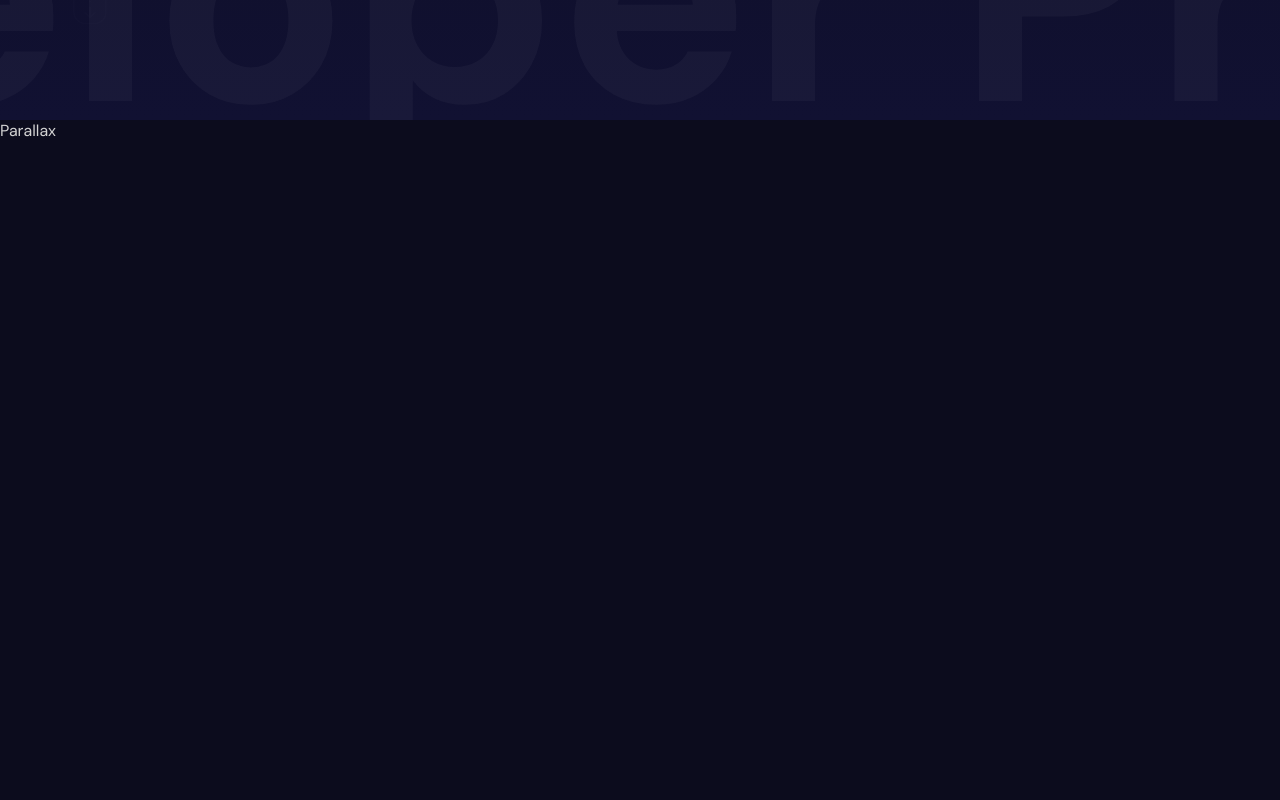
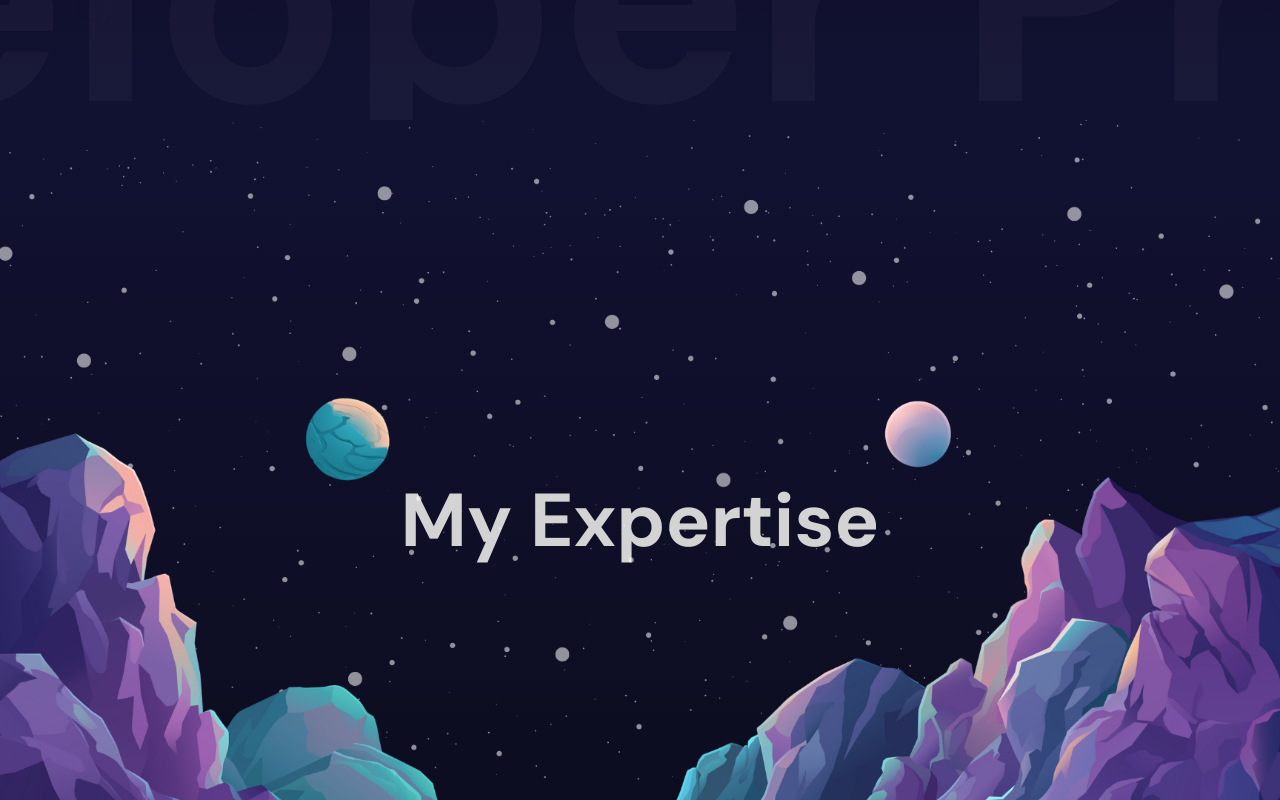
Before and after one commit to aryandas2911/Personal-Portfolio, a React (Vite) app: page / in a window 1280 px wide. Shown: the part 680-1480 px from the top of the page. Built offline with nearby package versions, Linux system fonts and the light colour scheme.

Commit message:
Parallax section completed

```diff
--- a/src/App.jsx
+++ b/src/App.jsx
@@ -1,6 +1,7 @@
 import "./App.scss";
 import Hero from "./Components/Hero/Hero";
 import Navbar from "./Components/Navbar/Navbar";
+import Parallax from "./Components/Parallax/Parallax";
 
 function App() {
   return (
@@ -9,12 +10,16 @@
         <Navbar />
         <Hero />
       </section>
-      <section>Parallax</section>
-      <section id="Skills">Skills</section>
-      <section>Parallax</section>
-      <section id="Portfolio1">Portfolio1</section>
-      <section id="Portfolio2">Portfolio2</section>
-      <section id="Portfolio3">Portfolio3</section>
+      <section id="Skills">
+        <Parallax type="skills" />
+      </section>
+      <section>Skills</section>
+      <section id="Portfolio">
+        <Parallax type="portfolio" />
+      </section>
+      <section>Portfolio1</section>
+      <section>Portfolio2</section>
+      <section>Portfolio3</section>
       <section id="Contact">Contact</section>
     </div>
   );
--- /dev/null
+++ b/src/Components/Parallax/Parallax.jsx
@@ -0,0 +1,53 @@
+import { useRef } from "react";
+import "./Parallax.scss";
+import { motion, useScroll, useTransform } from "framer-motion";
+
+function Parallax({ type }) {
+  const ref = useRef();
+
+  const { scrollYProgress } = useScroll({
+    target: ref,
+    offset: ["start start", "end start"],
+  });
+
+  const yText = useTransform(scrollYProgress, [0, 1], ["0%", "500%"]);
+  const yBg = useTransform(scrollYProgress, [0, 1], ["0%", "100%"]);
+
+  return (
+    <div
+      className="parallax"
+      ref={ref}
+      style={{
+        background:
+          type === "skills"
+            ? "linear-gradient(180deg, #111132, #0c0c1d)"
+            : "linear-gradient(180deg, #111132, #505064)",
+      }}
+    >
+      <motion.h1 style={{ y: yText }}>
+        {type === "skills" ? "My Expertise" : "Featured Projects"}
+      </motion.h1>
+
+      <motion.div className="mountains"></motion.div>
+
+      <motion.div
+        className="planets"
+        style={{
+          y: yBg,
+          backgroundImage: `url(${
+            type === "skills" ? "/planets.png" : "/sun.png"
+          })`,
+        }}
+      ></motion.div>
+
+      <motion.div
+        className="stars"
+        style={{
+          x: yBg,
+        }}
+      ></motion.div>
+    </div>
+  );
+}
+
+export default Parallax;
--- /dev/null
+++ b/src/Components/Parallax/Parallax.scss
@@ -0,0 +1,43 @@
+.parallax{
+    width: 100%;
+    height: 100%;
+    position: relative;
+    display: flex;
+    align-items: center;
+    justify-content: center;
+    overflow: hidden;
+
+    h1{
+        font-size: 75px;
+    }
+
+    .mountains{
+        background-image: url("/mountains.png");
+        background-size: cover;
+        background-position: bottom;
+        width: 100%;
+        height: 100%;
+        position: absolute;
+        z-index: 3;
+    }
+
+    .planets{
+        background-image: url("/planets.png");
+        background-size: cover;
+        background-position: bottom;
+        width: 100%;
+        height: 100%;
+        position: absolute;
+        z-index: 2;
+    }
+
+    .stars{
+        background-image: url("/stars.png");
+        background-size: cover;
+        background-position: bottom;
+        width: 100%;
+        height: 100%;
+        position: absolute;
+        z-index: 1;
+    }
+}
--- a/src/Components/Sidebar/Sidebar.scss
+++ b/src/Components/Sidebar/Sidebar.scss
@@ -24,10 +24,10 @@
             flex-direction: column;
             align-items: center;
             justify-content: center;
-            gap: 20px;
+            gap: 25px;
 
             a{
-                font-size: 30px;
+                font-size: 35px;
             }
         }
     }
```
